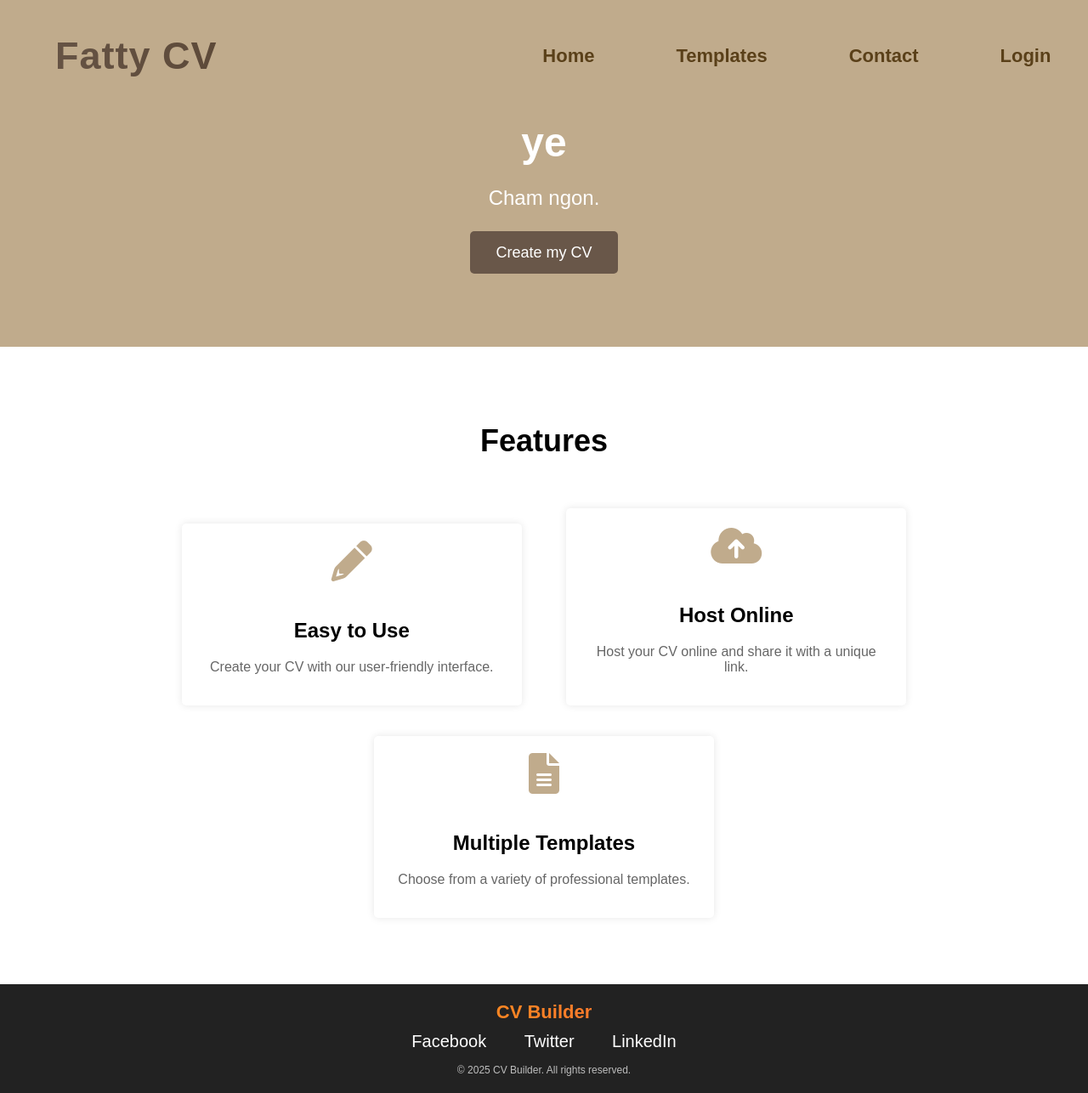
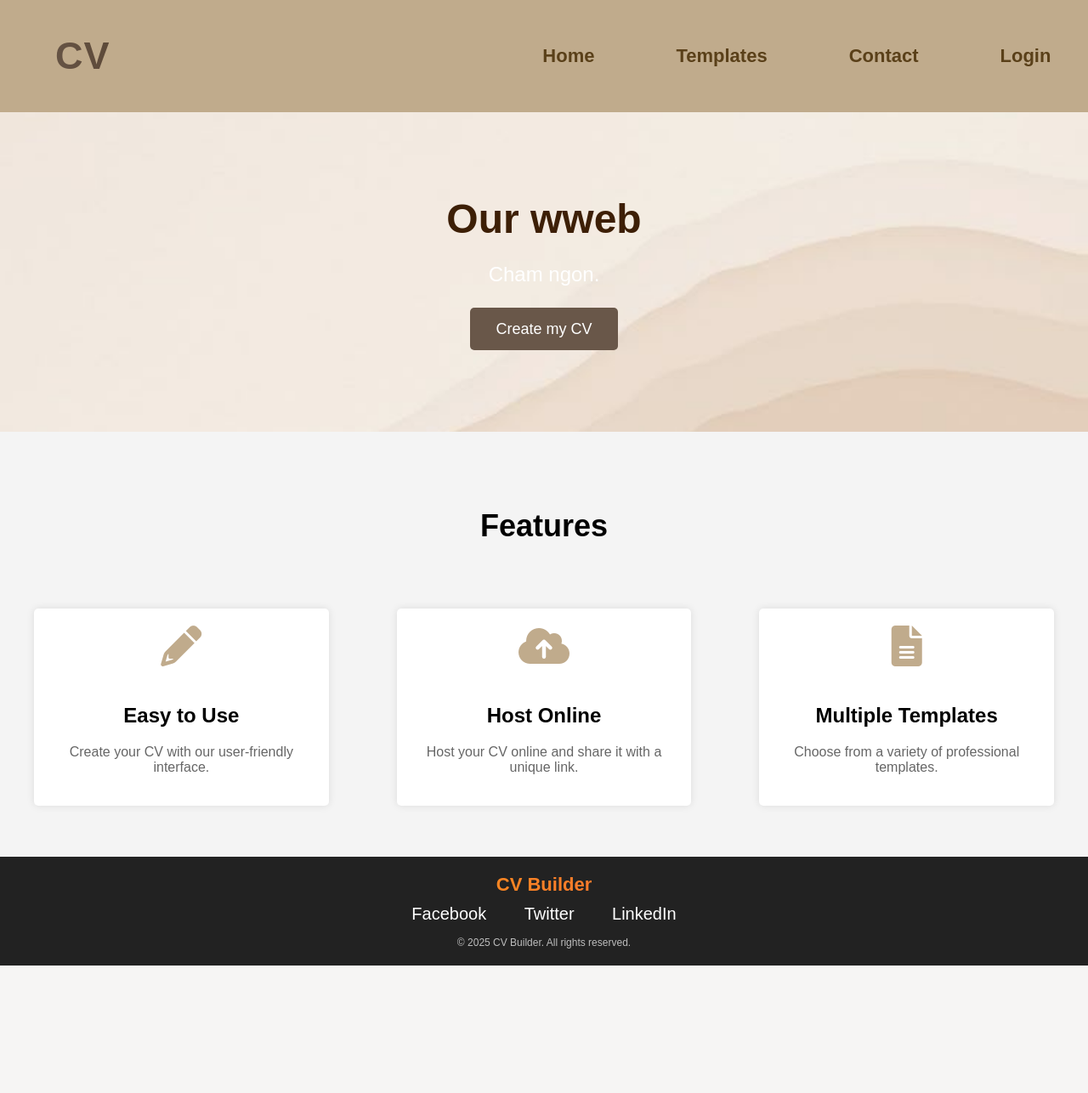
Before and after one commit to tiendattranle/CV-assignment, a PHP site: page /home.php in a window 1280 px wide. Shown: the whole page at 85% size. After the commit the page ends 1136 px from the top, so only its background shows below. Run offline with PHP 8.4, Linux system fonts and the light colour scheme.

Commit message:
sua xiu xiu

```diff
--- a/css/style.css
+++ b/css/style.css
@@ -207,7 +207,7 @@ footer {
 .home {
     background: #c0ab8c;
     color: white;
-    padding: 100px 0;
+    padding: 110px 0;
     text-align: center;
 }
 
@@ -215,12 +215,17 @@ footer {
     max-width: 1200px;
     margin: 0 auto;
     padding: 0 20px;
+    margin-top: 120px;
 }
 
 .home h1 {
     font-size: 48px;
+    color: #3d1f06;
     margin-bottom: 20px;
+    transition: all 0.3s ease;
+    animation: autoEffect 3s linear infinite;
 }
+
 
 .home p {
     font-size: 24px;
@@ -242,7 +247,6 @@ footer {
 }
 
 .features {
-    background: #fff;
     padding: 60px 0;
     text-align: center;
 }
@@ -258,14 +262,19 @@ footer {
     margin-bottom: 40px;
 }
 
+.feature-row {
+    flex-wrap: nowrap;
+    align-items: center;
+}
+
 .feature-item {
-    display: inline-block;
-    width: 30%;
-    margin: 1.5% 2%;
+    margin-top: 3%;
+    width: 500px;
     padding: 20px;
     box-shadow: 0 0 10px rgba(0, 0, 0, 0.1);
     border-radius: 5px;
     transition: transform 0.3s;
+    background-color: white;
 }
 
 .feature-item i {
@@ -304,8 +313,7 @@ body {
 
 /* Templates Section */
 .templates {
-    background: #fff;
-    padding: 60px 0;
+    padding: 140px 0;
     text-align: center;
 }
 
@@ -337,7 +345,8 @@ body {
     border-radius: 5px;
     padding: 20px;
     margin: 10px;
-    width: 30%;
+    width: 400px;
+    height: 300px;
     box-shadow: 0 0 10px rgba(0, 0, 0, 0.1);
     transition: transform 0.3s;
 }
@@ -346,6 +355,7 @@ body {
     max-width: 100%;
     border-radius: 5px;
     margin-bottom: 20px;
+    align-items: center;
 }
 
 .template-item .btn {
--- a/header.php
+++ b/header.php
@@ -9,7 +9,7 @@
 <body>
     <header style="position: fixed;">
         <nav class="navbar">
-            <div class="logo"><a href="home.php">Fatty CV</a></div>
+            <div class="logo"><a href="home.php"> CV</a></div>
             <ul class="nav-links">
                 <li><a href="home.php">Home</a></li>
                 <li><a href="template.php">Templates</a></li>
--- a/home.php
+++ b/home.php
@@ -12,17 +12,17 @@
 </head>
 <body>
     <main class="main-content">
-        <section class="home">
+        <section class="home" style="background-image: url('images/contact.jpg'); background-size: cover;">
             <div class="container">
-                <h1>ye</h1>
+                <h1>Our wweb</h1>
                 <p>Cham ngon.</p>
                 <a href="template.php" class="btn">Create my CV</a>
             </div>
         </section>
-
         <section class="features">
             <div class="container">
                 <h2>Features</h2>
+            <div class="feature-row" style="display: flex; gap: 80px;">
                 <div class="feature-item">
                     <i class="fas fa-pencil-alt"></i>
                     <h3>Easy to Use</h3>
@@ -39,8 +39,9 @@
                     <p>Choose from a variety of professional templates.</p>
                 </div>
             </div>
+            </div>
         </section>
-    </main>
+    </div></main>
 
     <?php @include 'footer.php'; ?>
 </body>
```
Also changed, not shown: images/bg2.jpg (added).
